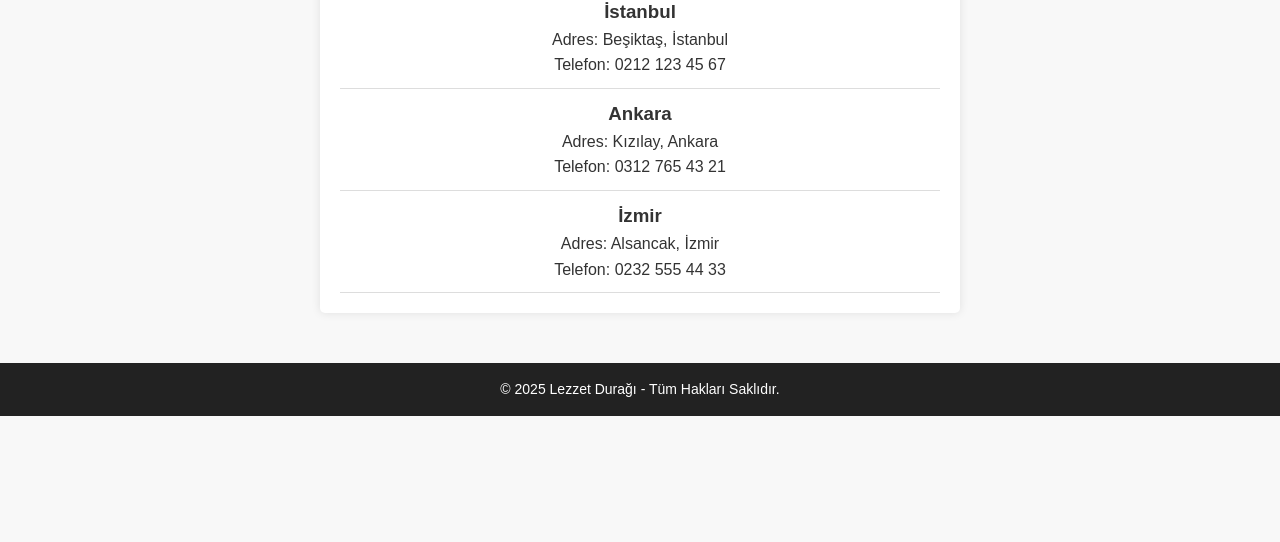
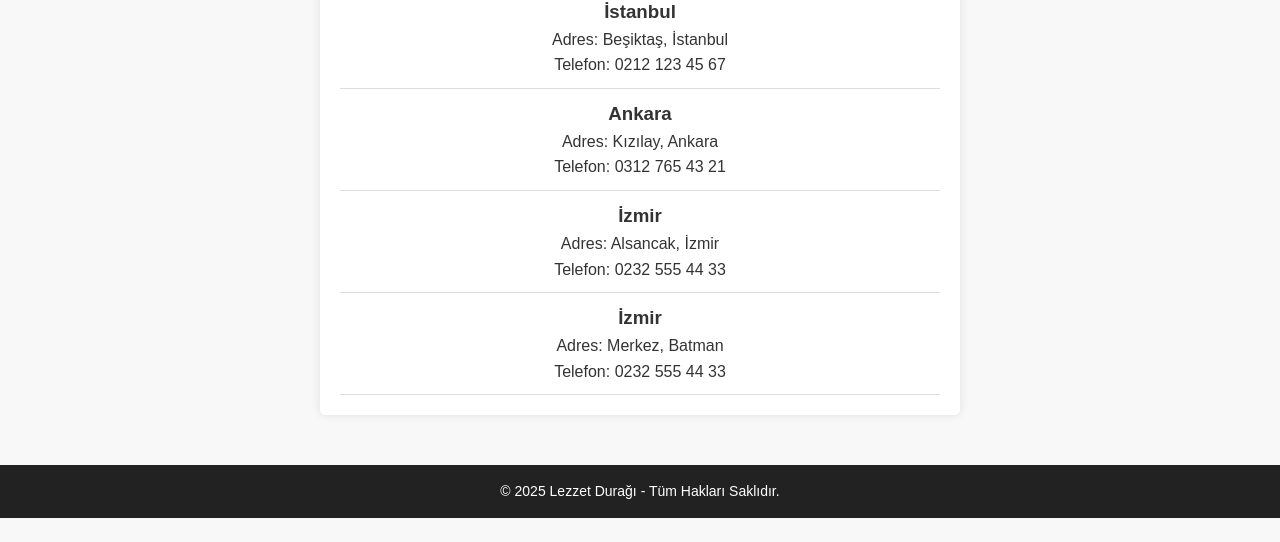
Before and after one commit to omersaritoy/Cavcav-Restoran-, a plain HTML site: page subeler.html in a window 1280 px wide. Shown: the part 258-800 px from the top of the page. Drawn offline with Linux system fonts and the light colour scheme.

Commit message:
Update subeler.html
Updated

```diff
--- a/subeler.html
+++ b/subeler.html
@@ -39,6 +39,11 @@
             <p>Adres: Alsancak, İzmir</p>
             <p>Telefon: 0232 555 44 33</p>
         </div>
+            <div class="branch">
+            <h3>İzmir</h3>
+            <p>Adres: Merkez, Batman</p>
+            <p>Telefon: 0232 555 44 33</p>
+        </div>
     </section>
 
     <footer>
```
